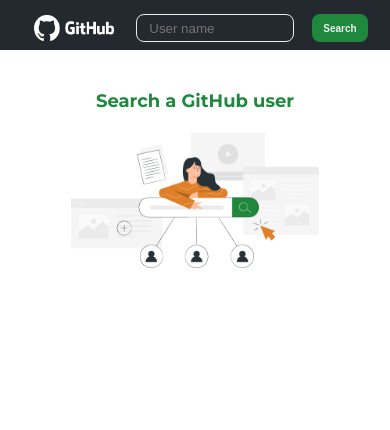
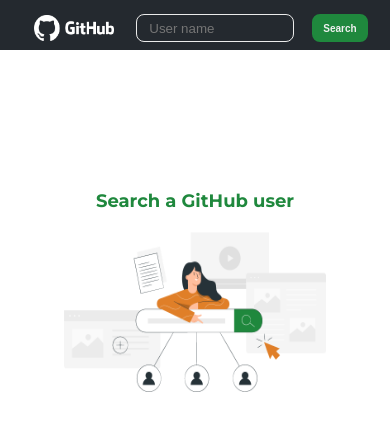
Before and after one commit to arielgomezmendez/GitHub-searcher-test, a React (Vite) app: page / in a window 390 px wide. Shown: the top 430 px of the page. Built offline with nearby package versions, Linux system fonts and the light colour scheme.

Commit message:
Change styles to the BackIllustration

```diff
--- a/src/components/BackIllustration/mobile.css
+++ b/src/components/BackIllustration/mobile.css
@@ -1,9 +1,11 @@
 @media screen and (max-width: 767px) {
     .backIllustration img {
-        width: 80%;
+        width: 90%;
+        height: 16rem;
     }
 
     .backIllustration h1 {
         font-size: 1.8rem;
+        margin-top: 10rem;
     }
 }
```
